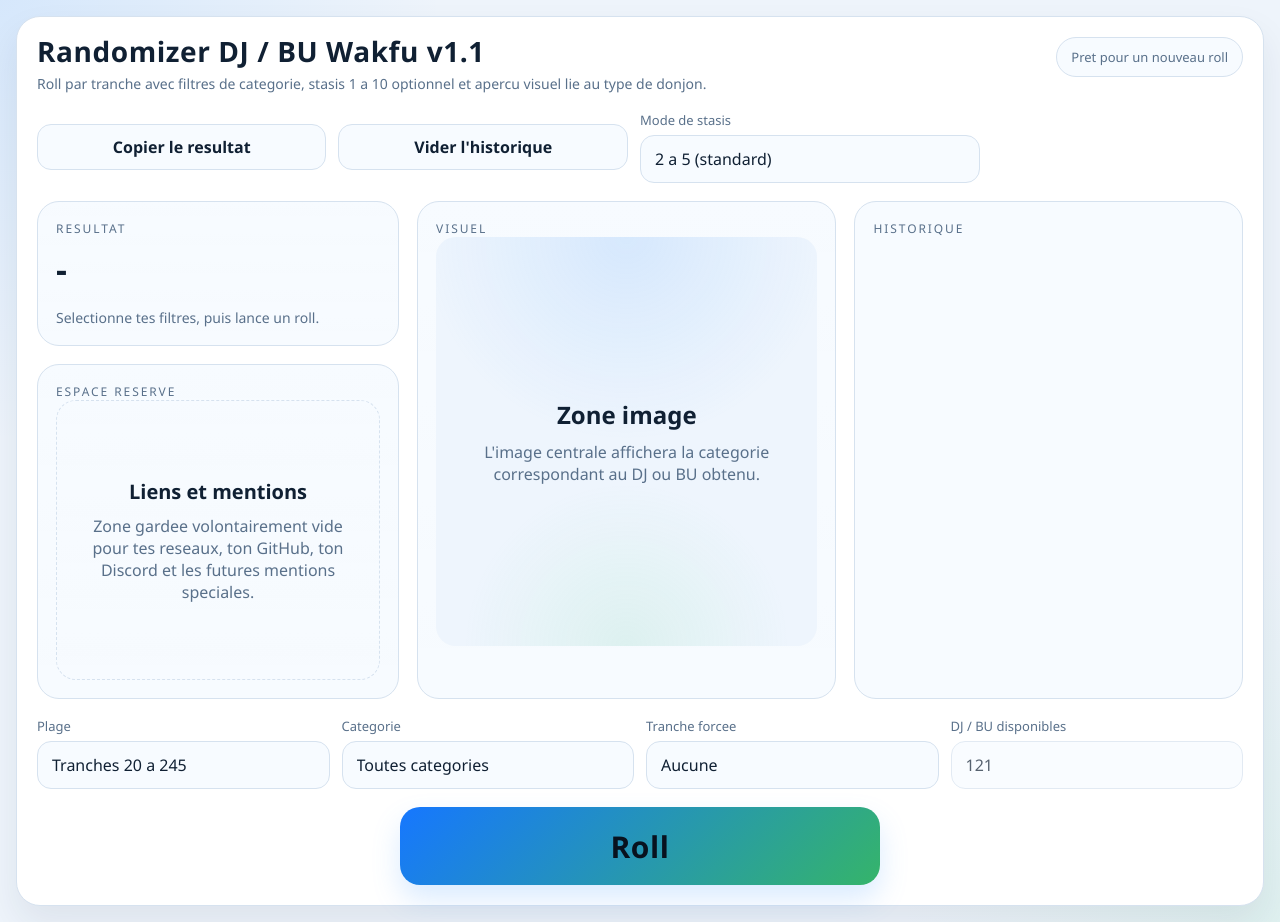
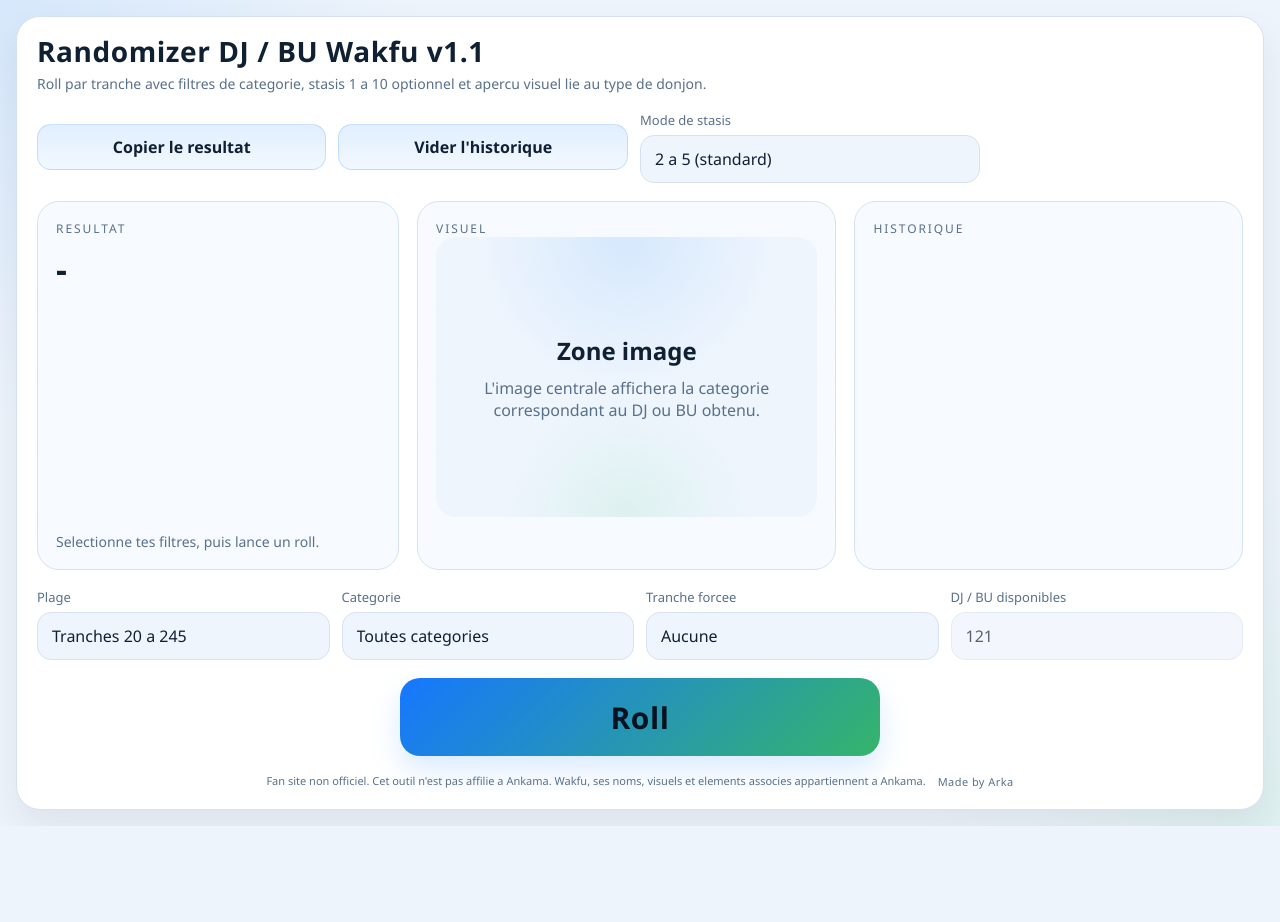
Before and after one commit to KLM-Security/Wakfu-Dungeons-picker-Rando, a plain HTML site: page index.html in a window 1280 px wide. After the commit the page ends 826 px from the top, so only its background shows below. Drawn offline with Linux system fonts and the light colour scheme.

Commit message:
Update index.html

```diff
--- a/index.html
+++ b/index.html
@@ -51,13 +51,13 @@
       box-shadow:var(--shadow);
       padding:20px;
       display:grid;
-      grid-template-rows:auto auto 1fr auto;
+      grid-template-rows:auto auto 1fr auto auto;
       gap:18px;
     }
     .topbar{
       display:flex;
       align-items:flex-start;
-      justify-content:space-between;
+      justify-content:flex-start;
       gap:16px;
       flex-wrap:wrap;
     }
@@ -72,15 +72,6 @@
       color:var(--muted);
       font-size:14px;
     }
-    .status-chip{
-      padding:10px 14px;
-      border-radius:999px;
-      border:1px solid var(--border);
-      background:var(--panel);
-      color:var(--muted);
-      font-size:13px;
-      white-space:nowrap;
-    }
     .controls{
       display:grid;
       grid-template-columns:repeat(5, minmax(0, auto));
@@ -89,9 +80,7 @@
     }
     button, select{
       appearance:none;
-      border:1px solid var(--border);
       border-radius:14px;
-      background:var(--panel);
       color:var(--text);
       font:inherit;
     }
@@ -99,8 +88,21 @@
       cursor:pointer;
       padding:11px 15px;
       font-weight:700;
+      border:1px solid rgba(88,166,255,.28);
+      background:linear-gradient(180deg, rgba(88,166,255,.18), rgba(88,166,255,.08));
+      box-shadow:inset 0 1px 0 rgba(255,255,255,.04);
     }
-    button:hover{ filter:brightness(1.05); }
+    button:hover{
+      filter:brightness(1.06);
+      border-color:rgba(116,217,159,.34);
+    }
+    select{
+      border:1px solid var(--border);
+      background:
+        linear-gradient(180deg, rgba(255,255,255,.03), rgba(255,255,255,.01)),
+        var(--panel-soft);
+      box-shadow:inset 0 1px 0 rgba(255,255,255,.02);
+    }
     .control-field{
       display:grid;
       gap:6px;
@@ -114,7 +116,6 @@
       min-height:0;
       display:grid;
       grid-template-columns:minmax(260px, .82fr) minmax(320px, .95fr) minmax(300px, .88fr);
-      grid-template-rows:auto auto;
       gap:18px;
       align-items:stretch;
     }
@@ -129,17 +130,13 @@
       grid-column:1;
       grid-row:1;
     }
-    .future-panel{
-      grid-column:1;
-      grid-row:2;
-    }
     .visual-panel{
       grid-column:2;
-      grid-row:1 / span 2;
+      grid-row:1;
     }
     .history-panel{
       grid-column:3;
-      grid-row:1 / span 2;
+      grid-row:1;
     }
     .panel-inner{
       height:100%;
@@ -214,27 +211,12 @@
       font-size:14px;
       min-height:20px;
     }
-    .future-panel .panel-inner{
-      justify-content:space-between;
+    .legal-note{
+      line-height:1.35;
     }
-    .future-space{
-      flex:1;
-      min-height:280px;
-      border:1px dashed var(--border);
-      border-radius:20px;
-      padding:20px;
-      display:flex;
-      align-items:center;
-      justify-content:center;
-      text-align:center;
+    .future-credit{
       color:var(--muted);
-      background:linear-gradient(180deg, rgba(255,255,255,.025), rgba(255,255,255,0));
-    }
-    .future-space strong{
-      display:block;
-      margin-bottom:10px;
-      color:var(--text);
-      font-size:20px;
+      letter-spacing:.04em;
     }
     .history-list{
       list-style:none;
@@ -300,6 +282,15 @@
       display:flex;
       justify-content:center;
     }
+    .legal-footer{
+      display:flex;
+      justify-content:center;
+      gap:12px;
+      flex-wrap:wrap;
+      color:var(--muted);
+      font-size:11px;
+      text-align:center;
+    }
     .roll-btn{
       min-width:min(100%, 480px);
       min-height:78px;
@@ -316,10 +307,8 @@
     @media (max-width: 1120px){
       .dashboard{
         grid-template-columns:1fr 1fr;
-        grid-template-rows:auto auto auto;
       }
       .result-panel,
-      .future-panel,
       .visual-panel,
       .history-panel{
         grid-column:auto;
@@ -327,9 +316,6 @@
       }
       .history-panel{
         grid-column:1 / -1;
-      }
-      .future-panel{
-        grid-column:1;
       }
       .history-list{
         max-height:360px;
@@ -354,7 +340,6 @@
         grid-template-rows:auto;
       }
       .result-panel,
-      .future-panel,
       .visual-panel,
       .history-panel{
         grid-column:auto;
@@ -368,9 +353,6 @@
       }
       .visual-wrap{
         min-height:220px;
-      }
-      .future-space{
-        min-height:200px;
       }
       .history-list{
         max-height:320px;
@@ -389,7 +371,6 @@
         <h1>Randomizer DJ / BU Wakfu v1.1</h1>
         <p>Roll par tranche avec filtres de categorie, stasis 1 a 10 optionnel et apercu visuel lie au type de donjon.</p>
       </div>
-      <div class="status-chip" id="statusText">Pret pour un nouveau roll</div>
     </div>
 
     <div class="controls">
@@ -425,18 +406,6 @@
             </div>
           </div>
           <div class="visual-caption" id="visualCaption"></div>
-        </div>
-      </section>
-
-      <section class="panel future-panel">
-        <div class="panel-inner">
-          <div class="eyebrow">Espace reserve</div>
-          <div class="future-space">
-            <div>
-              <strong>Liens et mentions</strong>
-              <span>Zone gardee volontairement vide pour tes reseaux, ton GitHub, ton Discord et les futures mentions speciales.</span>
-            </div>
-          </div>
         </div>
       </section>
 
@@ -486,6 +455,11 @@
     <div class="roll-row">
       <button class="roll-btn" id="rollBtn">Roll</button>
     </div>
+
+    <footer class="legal-footer">
+      <span class="legal-note">Fan site non officiel. Cet outil n'est pas affilie a Ankama. Wakfu, ses noms, visuels et elements associes appartiennent a Ankama.</span>
+      <span class="future-credit">Made by Arka</span>
+    </footer>
   </div>
 
   <script>
@@ -740,7 +714,6 @@
     const previewImage = $("#previewImage");
     const visualWrap = $("#visualWrap");
     const visualCaption = $("#visualCaption");
-    const statusText = $("#statusText");
 
     function randInt(maxExclusive) {
       if (window.crypto && crypto.getRandomValues) {
@@ -838,7 +811,6 @@
       const available = getAvailableTranches();
       if (available.length === 0) {
         setResult("Aucun resultat", "Aucun DJ ou BU disponible avec les filtres actuels.");
-        statusText.textContent = "Aucun resultat possible";
         setVisual(null);
         return;
       }
@@ -850,7 +822,6 @@
 
       if (!selectedTranche) {
         setResult("Tranche indisponible", "La tranche forcee n'est plus compatible avec les filtres choisis.");
-        statusText.textContent = "Tranche forcee invalide";
         setVisual(null);
         return;
       }
@@ -868,7 +839,6 @@
       setResult(text, meta);
       setVisual(item);
       pushHistory(selectedTranche, item, stasis);
-      statusText.textContent = `${item.name} obtenu`;
     }
 
     rangeFilter.addEventListener("change", populateForcedTranches);
@@ -880,7 +850,6 @@
       if (!text || text === "-") return;
       try {
         await navigator.clipboard.writeText(text);
-        statusText.textContent = "Resultat copie";
       } catch {
         const area = document.createElement("textarea");
         area.value = text;
@@ -888,7 +857,6 @@
         area.select();
         document.execCommand("copy");
         document.body.removeChild(area);
-        statusText.textContent = "Resultat copie";
       }
     });
 
@@ -896,7 +864,6 @@
       historyEl.innerHTML = "";
       setResult("-", "Selectionne tes filtres, puis lance un roll.");
       setVisual(null);
-      statusText.textContent = "Historique vide";
     });
 
     populateForcedTranches();
```
